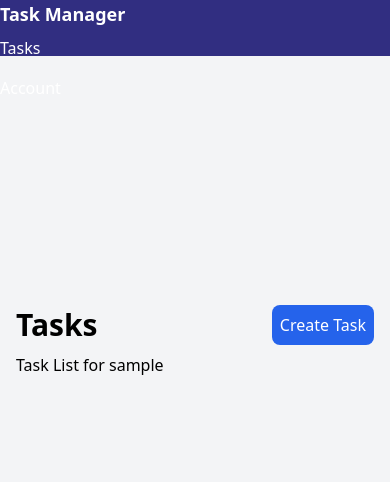
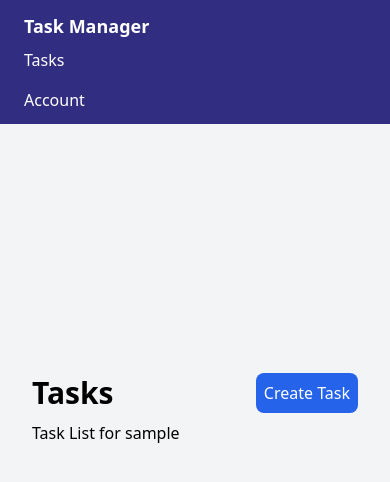
Before and after one commit to mpbe/TaskManager, a Flask app: page /tasks/ in a window 390 px wide. Shown: the top 482 px of the page. Run offline with Flask 3, Linux system fonts and the light colour scheme; the visitor is signed in with stand-in values (Sample User, id 1); data that the repository does not hold is empty; some libraries are stand-ins or nearby versions.

Commit message:
responsiveness updates for nav bar and tasks page

```diff
--- a/app/templates/base.html
+++ b/app/templates/base.html
@@ -8,8 +8,8 @@
 <body class="bg-gray-100">
 
     <nav class="bg-indigo-900 text-white">
-        <div class="mx-auto max-w-7xl">
-            <div class="flex flex-col md:flex-row md:justify-between md:items-center h-14">
+        <div class="mx-auto max-w-7xl px-6">
+            <div class="flex flex-col md:flex-row md:justify-between md:items-center py-3">
                 <div class="font-semibold text-lg mb-2 md:mb-0">
                     <a href="{{url_for('main.index')}}" class="hover:text-gray-400">Task Manager</a>
                 </div>
--- a/app/templates/tasks.html
+++ b/app/templates/tasks.html
@@ -7,7 +7,7 @@
 {%block content%}
 
 <div class="flex justify-center items-center min-h-[60vh]">
-    <div class="w-full max-w-6xl">
+    <div class="w-full max-w-6xl px-4">
 
 <!--        title and create task button-->
         <div class="flex justify-between items-center mb-2">
@@ -19,7 +19,7 @@
         <p class="mb-4">Task List for {{current_user.username}}</p>
 
 <!--        card grid-->
-        <div class="grid grid-cols-1 sm:grid-cols-2 md:grid-cols-3 gap-6">
+        <div class="grid grid-cols-1 sm:grid-cols-2 lg:grid-cols-3 gap-6">
             {%for task in tasks%}
 
 <!--            individual card-->
@@ -45,21 +45,22 @@
                 </div>
 
 <!--                update, complete and delete-->
-                <div class="flex flex-col md:justify-around md:flex-row items-center">
+                <div class="flex flex-col md:flex-row gap-2 mt-4">
+<!--                <div class="flex flex-col md:justify-around md:flex-row md:items-center">-->
                     <a href="{{url_for('tasks.update', task_id=task.id)}}"
-                       class="block bg-yellow-300 px-5 py-1 rounded-lg border border-solid border-gray-300 hover:bg-yellow-400 transition">Update</a>
+                       class="bg-yellow-300 text-center px-1 py-1 rounded-lg w-24 border border-solid border-gray-300 hover:bg-yellow-400 transition">Update</a>
                     <form action="{{url_for('tasks.complete', task_id=task.id)}}"
                           method="post"
                           onsubmit="return confirm('Complete task?')">
                         <button type="submit"
-                                class="bg-green-400 px-5 py-1 rounded-lg border border-solid border-gray-300 hover:bg-green-500 transition"
+                                class="bg-green-400 px-1 py-1 w-24 rounded-lg border border-solid border-gray-300 hover:bg-green-500 transition"
                                 >Complete</button>
                     </form>
                     <form action="{{url_for('tasks.delete', task_id=task.id)}}"
                           method="post"
                           onsubmit="return confirm('Delete task?')">
                         <button type="submit"
-                                class="bg-red-500 sm:px-2 md:px-5 py-1 rounded-lg border border-solid border-gray-300 hover:bg-red-600 transition"
+                                class="bg-red-500 px-1 py-1 w-24 rounded-lg border border-solid border-gray-300 hover:bg-red-600 transition"
                                 >Delete</button>
                     </form>
                 </div>
```
